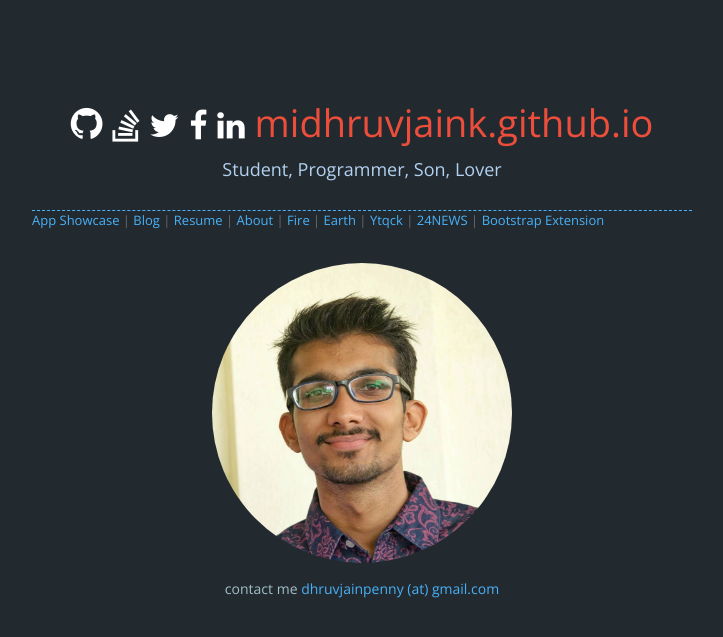
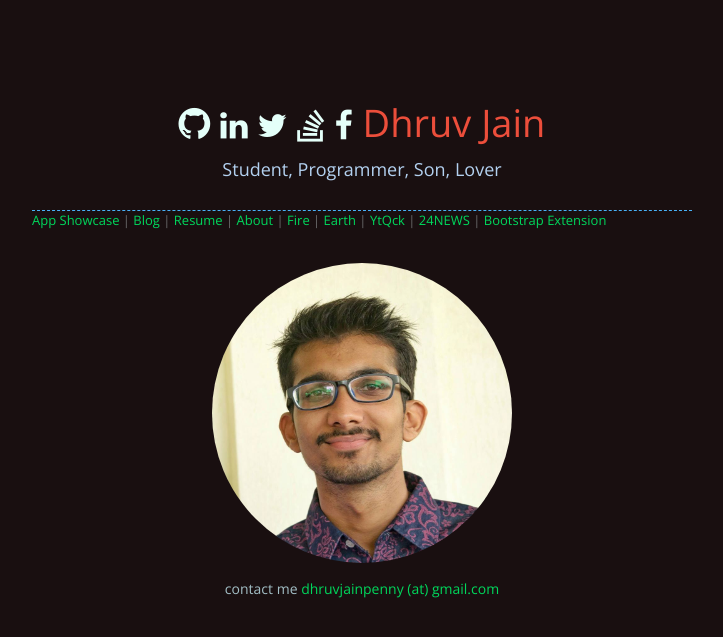
Before and after one commit to efl7a/maddhruv.github.io, a Jekyll site: the page built from index.html, in a window 1280 px wide. Shown: the top 637 px of the page, without its empty margins (278-1001 px from the left). Built offline with Jekyll 4.4.1, drawn with Linux system fonts in a browser that asks for light colours; nearby versions of some CDN libraries.

Commit message:
refresh 2

```diff
--- a/_includes/nav-links.html
+++ b/_includes/nav-links.html
@@ -5,7 +5,7 @@
   <a href="{{ "/about" | prepend:site.baseurl }}">About</a> |
   <a href="/fire">Fire</a> |
   <a href="/earth">Earth</a> |
-  <a href="https://ytqck.github.io/">Ytqck</a> |
+  <a href="https://ytqck.github.io/">YtQck</a> |
   <a href="https://24news.github.io/">24NEWS</a> |
   <a href="https://github.com/midhruvjaink/bootstrap-ext">Bootstrap Extension</a>
 </span>
--- a/_includes/title.html
+++ b/_includes/title.html
@@ -4,23 +4,23 @@
 		  <a id="git-ic" href="{{site.git}}"><i class="fa fa-github"></i></a>
     {% endunless %}
 
-    {% unless site.stackoverflow == "" %}
-      <a id="so-ic" href="{{site.stackoverflow}}"><i class="fa fa-stack-overflow"></i></a>
+    {% unless site.linkedin == "" %}
+      <a id="so-ic" href="{{site.linkedin}}"><i class="fa fa-linkedin"></i></a>
     {% endunless %}
 
     {% unless site.twitter == "" %}
       <a id="so-ic" href="{{site.twitter}}"><i class="fa fa-twitter"></i></a>
     {% endunless %}
 
+    {% unless site.stackoverflow == "" %}
+      <a id="so-ic" href="{{site.stackoverflow}}"><i class="fa fa-stack-overflow"></i></a>
+    {% endunless %}
+
     {% unless site.facebook == "" %}
       <a id="so-ic" href="{{site.facebook}}"><i class="fa fa-facebook"></i></a>
     {% endunless %}
 
-    {% unless site.linkedin == "" %}
-      <a id="so-ic" href="{{site.linkedin}}"><i class="fa fa-linkedin"></i></a>
-    {% endunless %}
-
-    <a id="sitename" href="{{site.baseurl}}">midhruvjaink.github.io</a>
+    <a id="sitename" href="{{site.baseurl}}">Dhruv Jain</a>
   </h1>
 
   <!-- Add something about you in p tag-->
--- a/_layouts/apps.html
+++ b/_layouts/apps.html
@@ -14,7 +14,7 @@
   </head>
   <body>
     {% include appMain.html %}
-    <script src="https://cdnjs.cloudflare.com/ajax/libs/jquery/2.1.3/jquery.min.js"></script>
+    <script src="{{ "/public/javascripts/jquery.min.js" | prepend:site.baseurl }}"></script>
     <script src="https://cdnjs.cloudflare.com/ajax/libs/flickity/1.1.0/flickity.pkgd.min.js"></script>
     <script>
     $("#showcase").flickity({
--- a/public/stylesheets/styles.css
+++ b/public/stylesheets/styles.css
@@ -1,13 +1,16 @@
 /* main */
-
+html{
+  cursor: help;
+}
 body {
   padding: 0px 0 20px 0px;
   margin: 0px;
   font: 14px/1.5 'Open Sans', sans-serif;
   color: #A3BFC6 ;
   font-weight: normal;
-  background: #222A30;
+  background: #190F10;
   -webkit-font-smoothing: subpixel-antialiased;
+  overflow: hidden;
 }
 
 ::-webkit-scrollbar {
@@ -15,7 +18,7 @@ body {
 }
 
 h1, h2, h3, h4, h5, h6 {
-  color:#B3D1F0;
+  color: #00D75C;
   margin: 0 0 10px;
   font-family: 'Open Sans', sans-serif;
   font-weight: normal;
@@ -46,7 +49,7 @@ h3 {
 }
 
 a {
-  color: #49B1F7;
+  color: #00D75C;
   font-weight: 400;
   text-decoration: none;
 }
@@ -66,15 +69,15 @@ a small {
   margin-top: -0.6em;
   display: block;
 }
-
+.fa{
+  color: #E4FFF9;
+}
 a#git-ic{
   font-size:37px;
-  color:#fff;
 }
 
 a#so-ic{
   font-size:32px;
-  color:#fff;
 }
 
 strong {
@@ -88,7 +91,6 @@ strong {
   position: relative;
   padding: 0 20px;
 }
-
 section img {
   max-width: 100%;
 }
```
Also changed, not shown: 1 other file.
